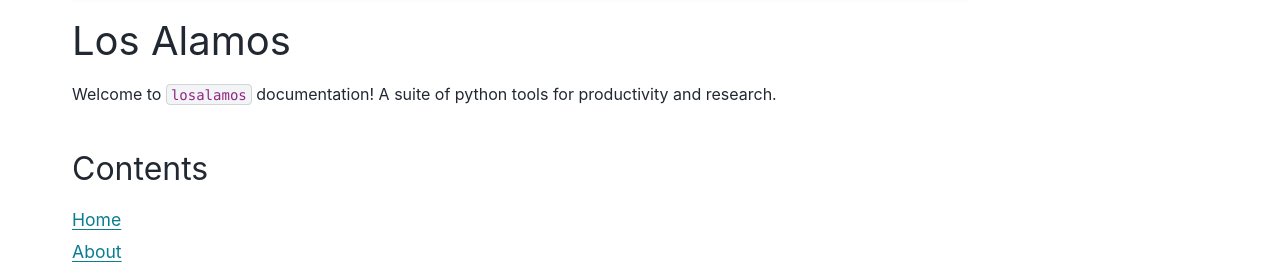
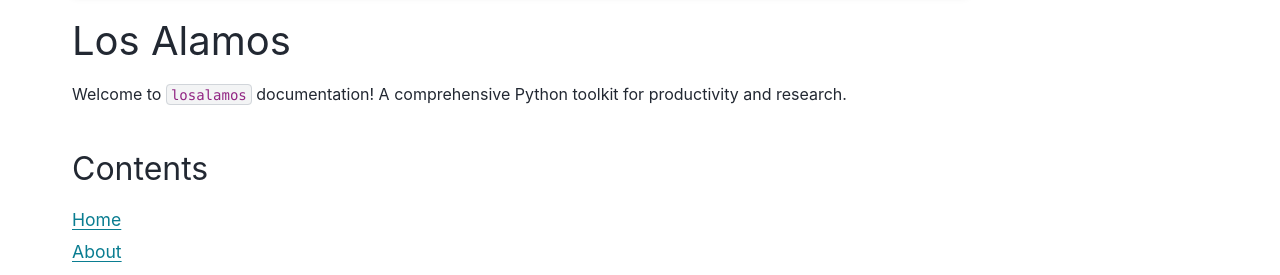
Before and after one commit to iporepos/losalamos, a Sphinx documentation site: the page built from docs/index.rst, in a window 1280 px wide. Shown: the part 221-496 px from the top of the page. Built offline with Sphinx 7.4.7 and the PyData theme 0.15.4, drawn with Linux system fonts in a browser that asks for light colours.

Commit message:
Added standard subtitle

```diff
--- a/docs/index.rst
+++ b/docs/index.rst
@@ -5,7 +5,7 @@
 Los Alamos
 ############################################
 
-Welcome to ``losalamos`` documentation! A suite of python tools for productivity and research.
+Welcome to ``losalamos`` documentation! A comprehensive Python toolkit for productivity and research.
 
 Contents
 ********************************************
--- a/pyproject.toml
+++ b/pyproject.toml
@@ -48,7 +48,7 @@ name = "losalamos"
 # Version number
 version = "0.0.1"
 # Short description
-description = "Python toolkit for productivity and research."
+description = "A comprehensive Python toolkit for productivity and research."
 # Keywords (optional) for search on PyPI
 keywords = [
   "python",
```
Also changed, not shown: README.md (+5 -4 lines).
